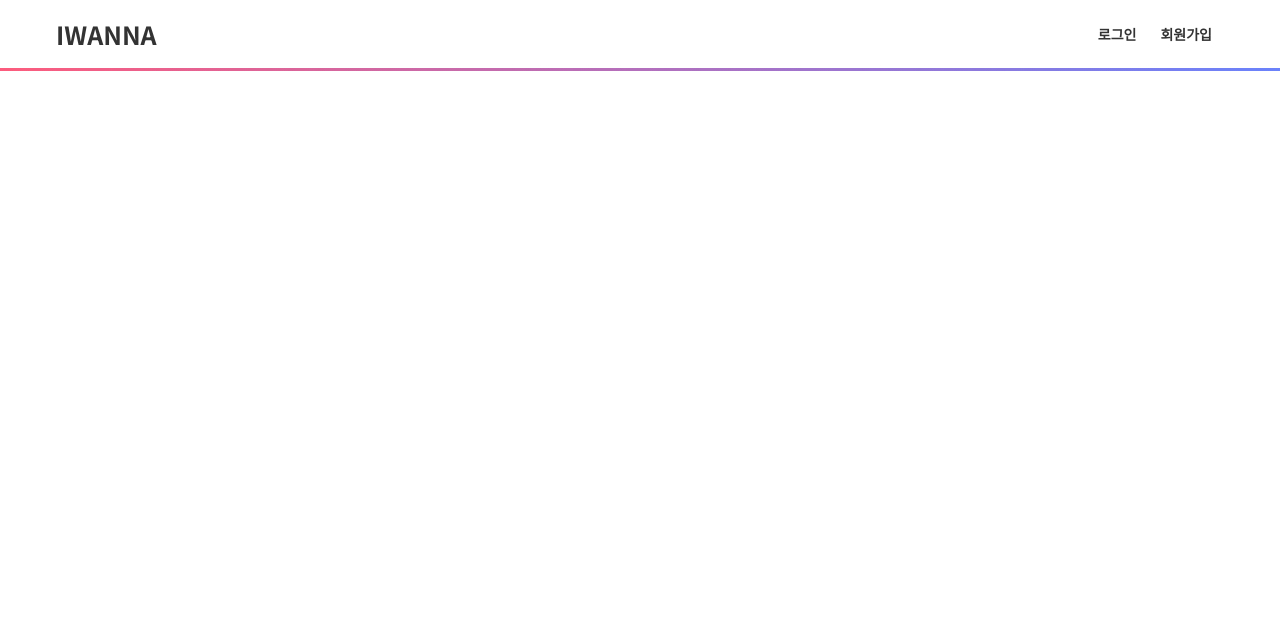
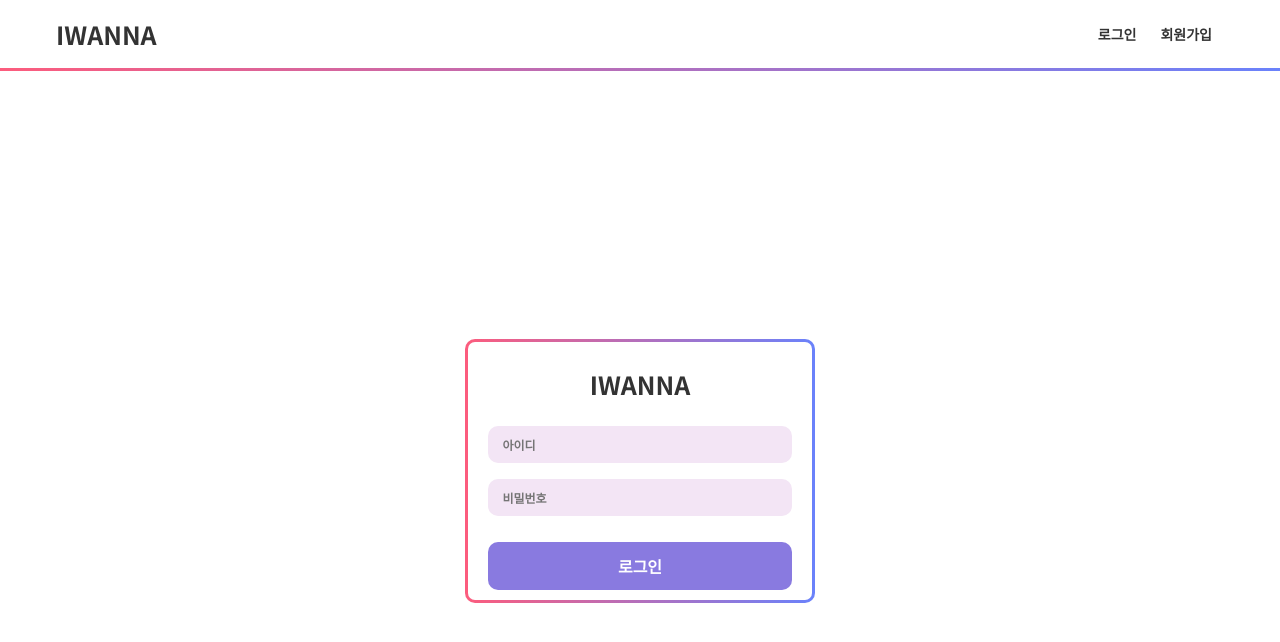
Before and after one commit to wnsgur1595/iwanna, a React (Create React App) app in the folder frontend/iwanna-client/: page /login in a window 1280 px wide. Before the commit this address had no page. Shown: the top 642 px of the page. Built offline with nearby package versions, Linux system fonts and the light colour scheme.

Commit message:
:lipstick: LoginPage 컴포넌트, 스타일 추가 (third-party login button 나중에 추가할 예정)

```diff
--- a/frontend/iwanna-client/src/App.tsx
+++ b/frontend/iwanna-client/src/App.tsx
@@ -2,6 +2,7 @@ import React from 'react';
 import {BrowserRouter as Router, Routes, Route} from 'react-router-dom';
 import Header from './components/views/Header/Header';
 import LandingPage from './components/views/LandingPage/LandingPage';
+import LoginPage from './components/views/LoginPage/LoginPage';
 
 function App() {
   return (
@@ -10,6 +11,7 @@ function App() {
       <div>
         <Routes>
           <Route path="/" element={<LandingPage />} />
+          <Route path="/login" element={<LoginPage />} />
         </Routes>
       </div>
     </Router>
--- a/frontend/iwanna-client/src/components/common/Articles.tsx
+++ b/frontend/iwanna-client/src/components/common/Articles.tsx
@@ -1,21 +1,131 @@
 import React from 'react';
 import './common.scss';
+
+interface ArticleData {
+  aId: number;
+  title: string;
+  isFoolow: boolean;
+  parentArticle: string;
+  childArticle: {
+    a_cId: number;
+    title: string;
+  }[];
+}
+
+const article_temp_data = [
+  {
+    aId: 1,
+    title: '[인천] 인천여성경제인협회, 산불 이재민에 천백만 원 성금',
+    //url
+    isFollow: false,
+    parentArticle: '',
+    childArticle: [
+      {
+        a_cId: 1,
+        title: '[후속1] 인천여성경제인협회, 산불 이재민에 천백만 원 성금',
+        //url
+      },
+      {
+        a_cId: 2,
+        title: '[후속2] 인천여성경제인협회, 산불 이재민에 천백만 원 성금',
+        //url
+      },
+      {
+        a_cId: 3,
+        title: '[후속3] 인천여성경제인협회, 산불 이재민에 천백만 원 성금',
+        //url
+      },
+      {
+        a_cId: 4,
+        title: '[후속4] 인천여성경제인협회, 산불 이재민에 천백만 원 성금',
+        //url
+      },
+    ],
+  },
+  {
+    aId: 2,
+    title: '[인천] "인천e음 기반 공공은행 설립 73%가 동의',
+    //url
+    isFollow: true,
+    parentArticle: '',
+    childArticle: [
+      {
+        a_cId: 1,
+        title: '[후속1] [인천] "인천e음 기반 공공은행 설립 73%가 동의',
+        //url
+      },
+      {
+        a_cId: 2,
+        title: '[후속2] [인천] "인천e음 기반 공공은행 설립 73%가 동의',
+        //url
+      },
+    ],
+  },
+  {
+    a_cId: 5,
+    title: '[후속] 포스코케미칼, 경북 포항에 차세대 전기차용 양극재 공장 착공',
+    //url
+    isFollow: false,
+    parentArticle:
+      '[선행] 포스코케미칼, 경북 포항에 차세대 전기차용 양극재 공장 착공',
+    childArticle: [],
+  },
+  {
+    a_cId: 5,
+    title: '[경기] 경북 포항에 차세대 전기차용 양극재 공장 착공',
+    //url
+    isFollow: true,
+    parentArticle: '',
+    childArticle: [],
+  },
+];
 
 const Articles = () => {
   return (
     <ul className="articles">
-      <li>
-        <span>[인천] 인천여성경제인협회, 산불 이재민에 천백만 원 성금</span>
-        <button className="button_article_follow">신청</button>
-      </li>
-      <li>
-        <span>[인천] 인천여성경제인협회, 산불 이재민에 천백만 원 성금</span>
-        <button className="button_article_follow">신청</button>
-      </li>
-      <li>
-        <span>[인천] 인천여성경제인협회, 산불 이재민에 천백만 원 성금</span>
-        <button className="button_article_follow">신청</button>
-      </li>
+      {article_temp_data.map((article) => (
+        <li>
+          {/* <div className="article_main"> */}
+          <div
+            className={
+              article.parentArticle || article.childArticle
+                ? 'article_main clamp'
+                : 'article_main'
+            }
+          >
+            <span>{article.title}</span>
+            <button
+              className={
+                article.isFollow
+                  ? 'button_article_follow clamp'
+                  : 'button_article_follow'
+              }
+            >
+              신청
+            </button>
+          </div>
+          {(article.parentArticle || article.childArticle.length > 0) && (
+            <div className="article_sub">
+              {article.parentArticle && (
+                <div>
+                  <span>해당 기사의 선행 뉴스입니다.</span>
+                  <span>{article.parentArticle}</span>
+                </div>
+              )}
+              {article.childArticle.length > 0 && (
+                <div>
+                  <span>해당 기사의 후속 뉴스입니다.</span>
+                  <span>
+                    {article.childArticle[0].title}{' '}
+                    <b>외 {article.childArticle.length}건</b>
+                  </span>
+                  <button>더보기</button>
+                </div>
+              )}
+            </div>
+          )}
+        </li>
+      ))}
     </ul>
   );
 };
--- a/frontend/iwanna-client/src/components/common/common.scss
+++ b/frontend/iwanna-client/src/components/common/common.scss
@@ -3,7 +3,8 @@
 .news {
   display: flex;
   justify-content: center;
-  padding-top: 5rem;
+  padding: 5rem 0;
+  height: 100vh;
 
   .news_category {
     flex: 1;
@@ -89,7 +90,7 @@
 
     .pop_confirm.clamp {
       // display: none;
-      animation: fadeIn 0.5s;
+      animation: fade-in 0.5s;
       visibility: visible;
     }
 
@@ -104,6 +105,10 @@
 
       li {
         display: flex;
+        flex-direction: column;
+
+        .article_main {
+          display: flex;
           align-items: center;
           justify-content: space-between;
           padding: 10px 1rem;
@@ -111,7 +116,13 @@
           border-radius: 10px;
           margin: 3px 0;
 
+          span {
+            cursor: pointer;
+          }
+
           .button_article_follow {
+            // opacity: 0;
+            // pointer-events: none;
             visibility: hidden;
             background-color: $disableColor;
             color: white;
@@ -119,20 +130,77 @@
             padding: 8px 14px;
             border-radius: 10px;
             cursor: pointer;
+            // animation: fade-out 0.5s ease forwards;
           }
+
+          .button_article_follow.clamp {
+            background-color: $violetColor;
+          }
+        } //article_main
+
+        .article_main.clamp {
+          // border-radius: 10px 10px 0 0;
+          margin-bottom: 0;
+        }
+
+        .article_sub {
+          display: none;
+          margin-top: -8px;
+          flex-direction: column;
+          background-color: white;
+          border-radius: 0 0 10px 10px;
+          animation: fade-out 0.5s ease forwards;
+
+          div {
+            padding: 1rem 2rem;
+            display: flex;
+            flex-direction: column;
+
+            span {
+              font-size: 14px;
+
+              &:first-child {
+                font-weight: bold;
+                margin-bottom: 8px;
+              }
+
+              &:nth-child(2) {
+                cursor: pointer;
+              }
+            }
+
+            button {
+              margin-top: 10px;
+              align-self: flex-end;
+              font-weight: bold;
+              font-size: 14px;
+
+              &:hover {
+                color: $violetColor;
+                transition: 300ms ease;
+              }
+            }
+          }
+        } //article_sub
 
         &:hover {
           .button_article_follow {
+            // pointer-events: auto;
             visibility: visible;
-            animation: fadeIn 1.5s;
+            animation: fade-in 2s ease forwards;
+          }
+
+          .article_sub {
+            display: block;
+            animation: fade-in 1.5s ease forwards;
           }
         }
-      }
-    }
-  }
-}
+      } //articles li
+    } //articles
+  } //article_list
+} //news
 
-@keyframes fadeIn {
+@keyframes fade-in {
   from {
     opacity: 0;
   }
@@ -140,3 +208,12 @@
     opacity: 1;
   }
 }
+
+@keyframes fade-out {
+  from {
+    opacity: 1;
+  }
+  to {
+    opacity: 0;
+  }
+}
--- /dev/null
+++ b/frontend/iwanna-client/src/components/views/LoginPage/LoginPage.scss
@@ -0,0 +1,55 @@
+@import '../../common/common.scss';
+
+.login {
+  display: flex;
+  justify-content: center;
+  align-items: center;
+  height: 100vh;
+
+  form {
+    display: flex;
+    flex-direction: column;
+    justify-content: center;
+    align-items: center;
+    width: 350px;
+    border: 3px solid transparent;
+    border-radius: 10px;
+    background-image: linear-gradient(#fff, #fff),
+      linear-gradient(to right, rgb(252, 92, 125), rgb(106, 130, 251));
+    background-origin: border-box;
+    background-clip: content-box, border-box;
+
+    span {
+      font-weight: bold;
+      font-size: 25px;
+      color: $mainTextColor;
+      padding: 1.5rem 0;
+    }
+
+    input {
+      background-color: $lilacColor;
+      padding: 10px 14px;
+      width: 80%;
+      border-radius: 10px;
+      margin-bottom: 1rem;
+      font-size: 12px;
+      font-weight: bold;
+    }
+
+    button {
+      background-color: $violetColor;
+      border-radius: 10px;
+      color: white;
+      font-weight: bold;
+      width: 80%;
+      padding: 12px 14px;
+      text-align: center;
+      margin: 10px 0;
+
+      &:hover {
+        background-color: $choralColor;
+        transition: 500ms ease;
+      }
+    }
+  }
+}
--- /dev/null
+++ b/frontend/iwanna-client/src/components/views/LoginPage/LoginPage.tsx
@@ -0,0 +1,17 @@
+import React from 'react';
+import './LoginPage.scss';
+
+const LoginPage = () => {
+  return (
+    <div className="login">
+      <form>
+        <span>IWANNA</span>
+        <input placeholder="아이디" />
+        <input placeholder="비밀번호" />
+        <button>로그인</button>
+      </form>
+    </div>
+  );
+};
+
+export default LoginPage;
```
Lines whose indentation alone changed are shown as unchanged.
